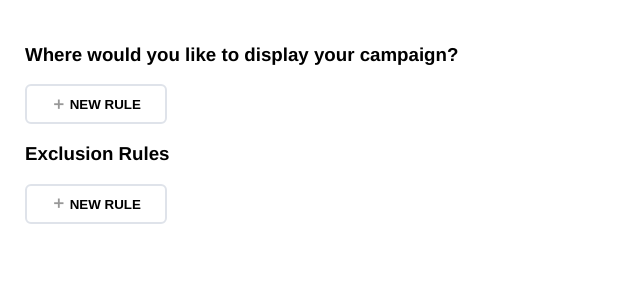
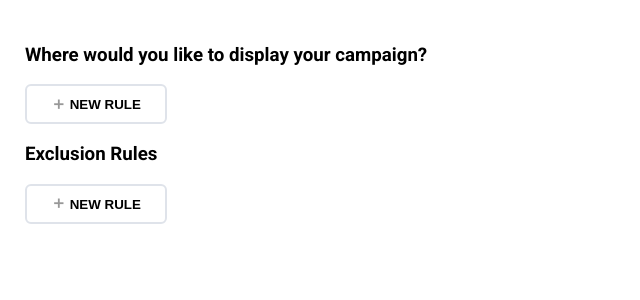
Before and after one commit to unit147/prooffactortest, an Angular app: page / in a window 1280 px wide. Shown: the top 300 px of the page, without its empty margins (0-640 px from the left). Built offline with nearby package versions, Linux system fonts and the light colour scheme.

Commit message:
css tweaks

```diff
--- a/src/assets/scss/_base.scss
+++ b/src/assets/scss/_base.scss
@@ -32,6 +32,9 @@ select{
   border-radius: 6px;
   outline: none !important;
 }
+select{
+  padding-left: 4px;
+}
 
 button .material-icons{
   font-size: 15px;
--- a/src/assets/scss/_vars.scss
+++ b/src/assets/scss/_vars.scss
@@ -1,4 +1,4 @@
-$fontFamily1: "Helvetica Neue", Arial, sans-serif;
+$fontFamily1: "Roboto", "Helvetica Neue", Arial, sans-serif;
 
 $gap: 25px;
 
--- a/src/assets/scss/components/_card.scss
+++ b/src/assets/scss/components/_card.scss
@@ -8,7 +8,7 @@
 
   &-header{
     position: relative;
-    padding: $gap/2;
+    padding: $gap/2 $gap/2 $gap/4;
     font-size: 14px;
     color: $color3;
   }
@@ -19,10 +19,10 @@
     right: 0px;
     cursor: pointer;
     font-weight: normal;
+    user-select: none;
     opacity: 0.7;
   }
 
   &-body{
-    padding: 8px;
   }
 }
```
